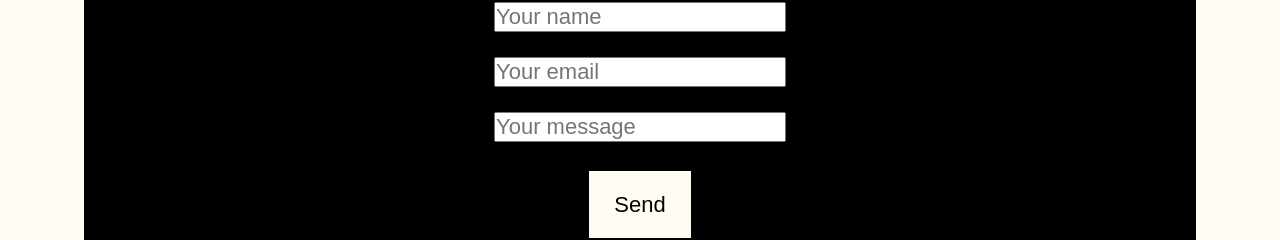
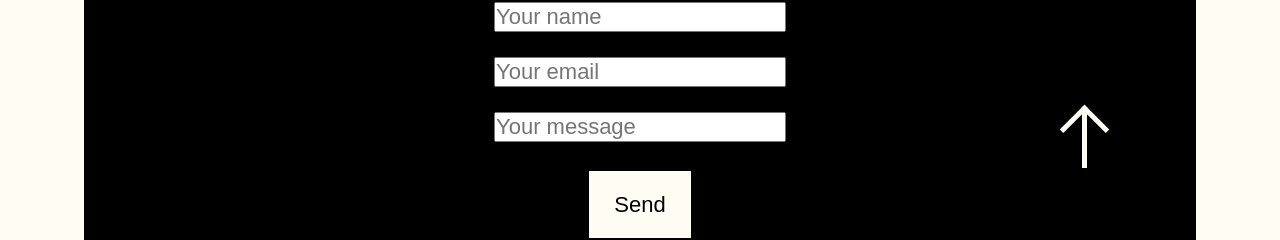
Before and after one commit to LukasErdmanski/Portfolio, an Angular app: page / in a window 1280 px wide. Shown: the part 450-690 px from the top of the page. Built offline with nearby package versions, Linux system fonts and the light colour scheme.

Commit message:
added scss arrow to contact component

```diff
--- a/src/app/contact/contact.component.html
+++ b/src/app/contact/contact.component.html
@@ -16,5 +16,9 @@
       </div>
       <button class="btn btn-black">Send</button>
     </div>
+
+    <div class="arrow-up">
+      <span class="arrow"></span>
+    </div>
   </div>
 </div>
--- a/src/app/contact/contact.component.scss
+++ b/src/app/contact/contact.component.scss
@@ -46,5 +46,65 @@
         font-size: $fs-regular;
       }
     }
+
+    .arrow-up {
+      position: absolute;
+      bottom: 70px;
+      right: 0;
+
+      /* arrow made in scss */
+      .arrow {
+        $border-width: 5px;
+        height: 100px;
+        width: 60px;
+        display: inline-block;
+        position: relative;
+        cursor: pointer;
+
+        &:before {
+          content: "";
+          display: block;
+          width: 30px;
+          height: 30px;
+          top: 50%;
+          left: 50%;
+          border-style: solid;
+          border-color: $background_clr;
+          border-width: $border-width $border-width 0 0;
+          position: absolute;
+          transform-origin: 50% 50%;
+          transform: rotate(-45deg);
+          margin: -10px 0 0 -15px;
+          transition: all 150ms ease-in-out;
+        }
+
+        &:hover::before {
+          transform: translateY(-40px) rotate(-45deg);
+          transition: all 150ms ease-in-out;
+        }
+
+        &::after {
+          content: "";
+          display: block;
+          top: 50%;
+          left: 50%;
+          border-style: solid;
+          border-color: $background_clr;
+          position: absolute;
+          transform-origin: 50% 50%;
+          width: 0;
+          height: 60px;
+          border-width: 0 $border-width 0 0;
+          transform: translate(0, -14px);
+          transition: all 150ms ease-in-out;
+        }
+
+        &:hover::after {
+          height: 100px;
+          transform: translateY(-54px);
+          transition: all 150ms ease-in-out;
+        }
+      }
+    }
   }
 }
```
